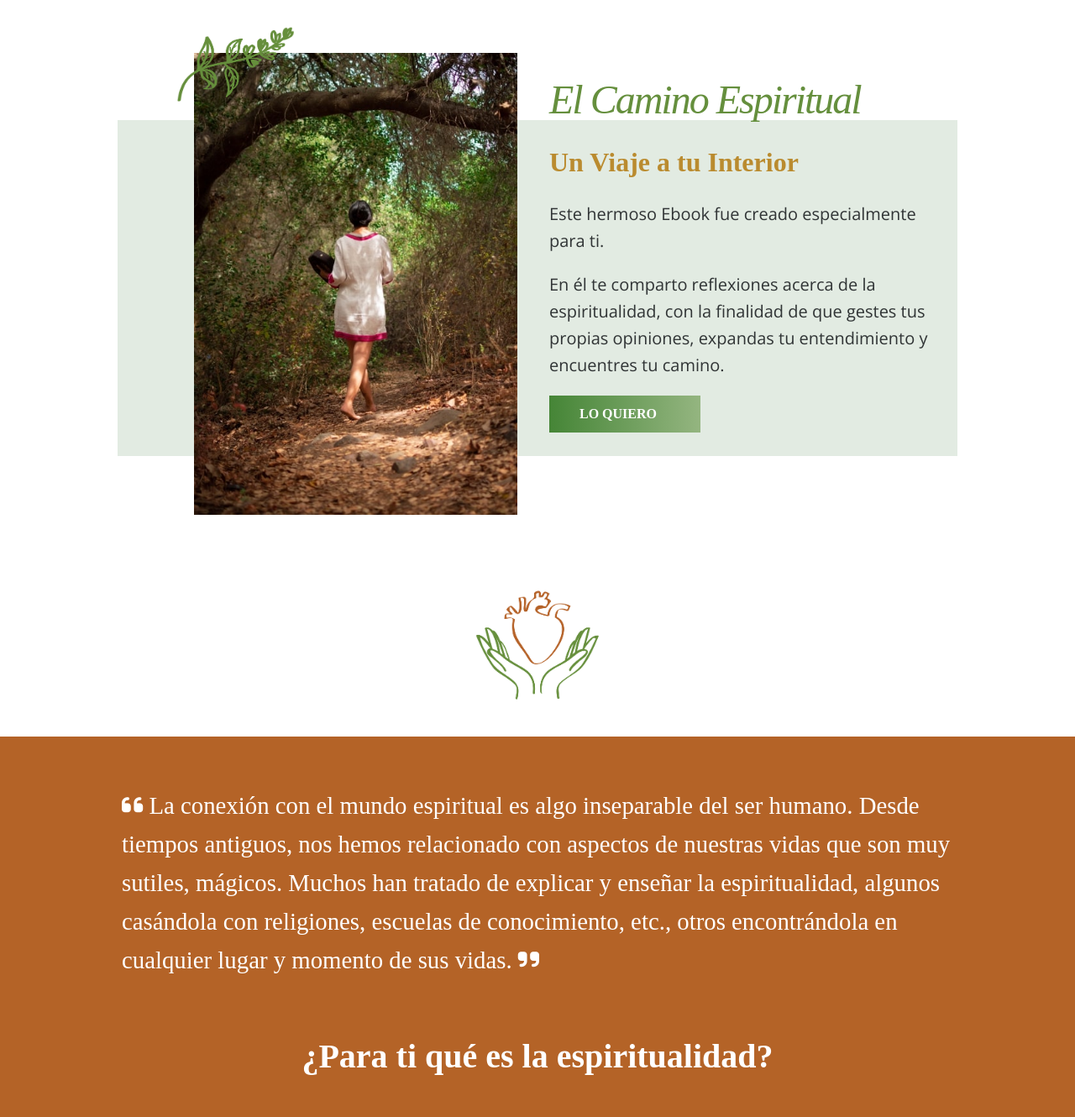
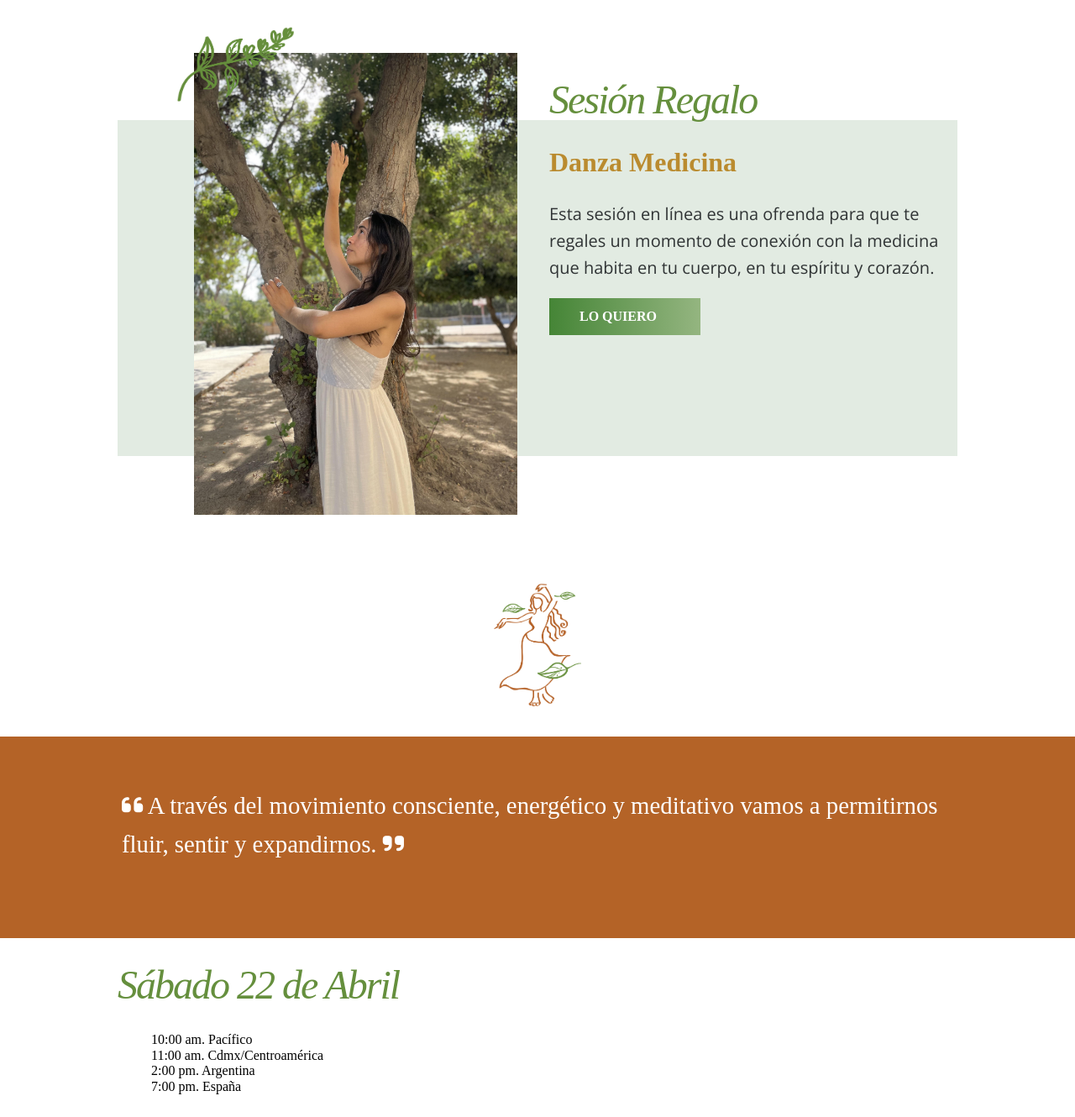
Before and after one commit to marco-jaram/DanzaMedicinaSitioWeb, a plain HTML site: page ln-sesionRegalo/ln-sesion-regalo.html in a window 1280 px wide. Shown: the part 129-1459 px from the top of the page at 84% size. Drawn offline with nearby package versions, Linux system fonts and the light colour scheme; a web font is replaced by a local one.

Commit message:
iniciando

```diff
--- a/ln-sesionRegalo/estilos.css
+++ b/ln-sesionRegalo/estilos.css
@@ -196,7 +196,7 @@ img {
 }
 .img-principal-bacground {
     margin: 40px 20px 0px 20px;
-    background-image: url(/ln-ebook/img/caminando.jpg);
+    background-image: url(/ln-sesionRegalo/img/vestido-blanco.jpg);
     object-fit: cover;
     display: block;
     background-size: cover;
@@ -452,7 +452,7 @@ img {
 
 .formulario-background {
     margin: 40px 47px 0px 0px;
-    background-image: url(/ln-ebook/img/incienzo.jpg);
+    background-image: url(/ln-sesionRegalo/img/vestido-negro.png);
     object-fit: cover;
     display: block;
     background-size: cover;
--- a/ln-sesionRegalo/ln-sesion-regalo.html
+++ b/ln-sesionRegalo/ln-sesion-regalo.html
@@ -23,7 +23,7 @@
     <header>
         <div class="contenido-barra">
             <div class="barra-logo-menu contenedor">
-                <img class="logo" src="/ln-ebook/img/LaVidaEsMedicina-LOGO-min.png" alt="">
+                <img class="logo" src="/ln-sesionRegalo/img/LaVidaEsMedicina-LOGO-min.png" alt="">
 
 
                 <!-- Redes iconos color real -->
@@ -48,7 +48,7 @@
 
                     <div class="contenido-img-principal">
 
-                        <img class="img-decorativa" src="/ln-ebook/img/LVEM-Salvia-min.png" alt="salvia-imagen">
+                        <img class="img-decorativa" src="/ln-sesionRegalo/img/LVEM-Salvia-min.png" alt="salvia-imagen">
 
                     </div>
                 </div>
@@ -59,12 +59,11 @@
             <div class="msj-principal contenedor">
                 <div class="msj-contenido">
                     <div class="titulo-principal">
-                        <h1>El Camino Espiritual</h1>
-                        <h2>Un Viaje a tu Interior</h2>
+                        <h1>Sesión Regalo </h1>
+                        <h2>Danza Medicina</h2>
                     </div>
                     <p class="p-titulo-principal">
-                        Este hermoso Ebook fue creado especialmente para ti. </p>
-                    <p class="p-titulo-principal">En él te comparto reflexiones acerca de la espiritualidad, con la finalidad de que gestes tus propias opiniones, expandas tu entendimiento y encuentres tu camino.</p>
+                        Esta sesión en línea es una ofrenda para que te regales un momento de conexión con la medicina que habita en tu cuerpo, en tu espíritu y corazón. </p>
                     <a class="boton-cta" href="#ID-formulario">LO QUIERO</a>
                 </div>
             </div>
@@ -72,7 +71,7 @@
 
     </div>
     <div class="img-separador1">
-        <img src="/ln-ebook/img/LVEM-AcompanamientoT-min.png" alt="">
+        <img src="/ln-sesionRegalo/img/LVEM-DanzaT-min.png" alt="">
     </div>
     <!-- BNEFICIOS -->
     <section>
@@ -83,18 +82,30 @@
                     <!-- <h3>Un Viaje a tu Interior:</h3> -->
                 </div>
                 <p><i class="fas fa-quote-left"></i>
-                    La conexión con el mundo espiritual es algo inseparable del ser humano.
-                    Desde tiempos antiguos, nos hemos relacionado con aspectos de nuestras vidas que son muy sutiles, mágicos.
-
-                    Muchos han tratado de explicar y enseñar la espiritualidad, algunos casándola con religiones, escuelas de conocimiento, etc., otros encontrándola en cualquier lugar y momento de sus vidas.
+                    A través del movimiento consciente, energético y meditativo vamos a permitirnos fluir, sentir y expandirnos.
                     <i class="fas fa-quote-right"></i>
                 </p>
-                <h3 class="beneficios-pregunta contenedor">¿Para ti qué es la espiritualidad?</h3>
+
             </div>
         </div>
     </section>
+
+
+
+
+    <section class="contenedor">
+        <div class="titulo-principal">
+            <h1>Sábado 22 de Abril </h1>
+<ul>
+    <li>10:00 am. Pacífico </li>
+    <li>11:00 am. Cdmx/Centroamérica </li>
+    <li>2:00 pm. Argentina </li>
+    <li>7:00 pm. España </li>
+</ul>
+
+    </section>
     <div class="img-separador2">
-        <img src="/ln-ebook/img/LaVidaEsMedicina-imagotipo-min.png" alt="">
+        <img src="/ln-sesionRegalo/img/LaVidaEsMedicina-imagotipo-min.png" alt="">
         <a class="boton-cta" href="#ID-formulario">LO QUIERO</a>
 
     </div>
```
Also changed, not shown: ln-ebook/ln-e-book.html (+2 -1 lines), ln-sesionRegalo/img/vestido-blanco.jpg (added), ln-sesionRegalo/img/vestido-negro.png (added).
